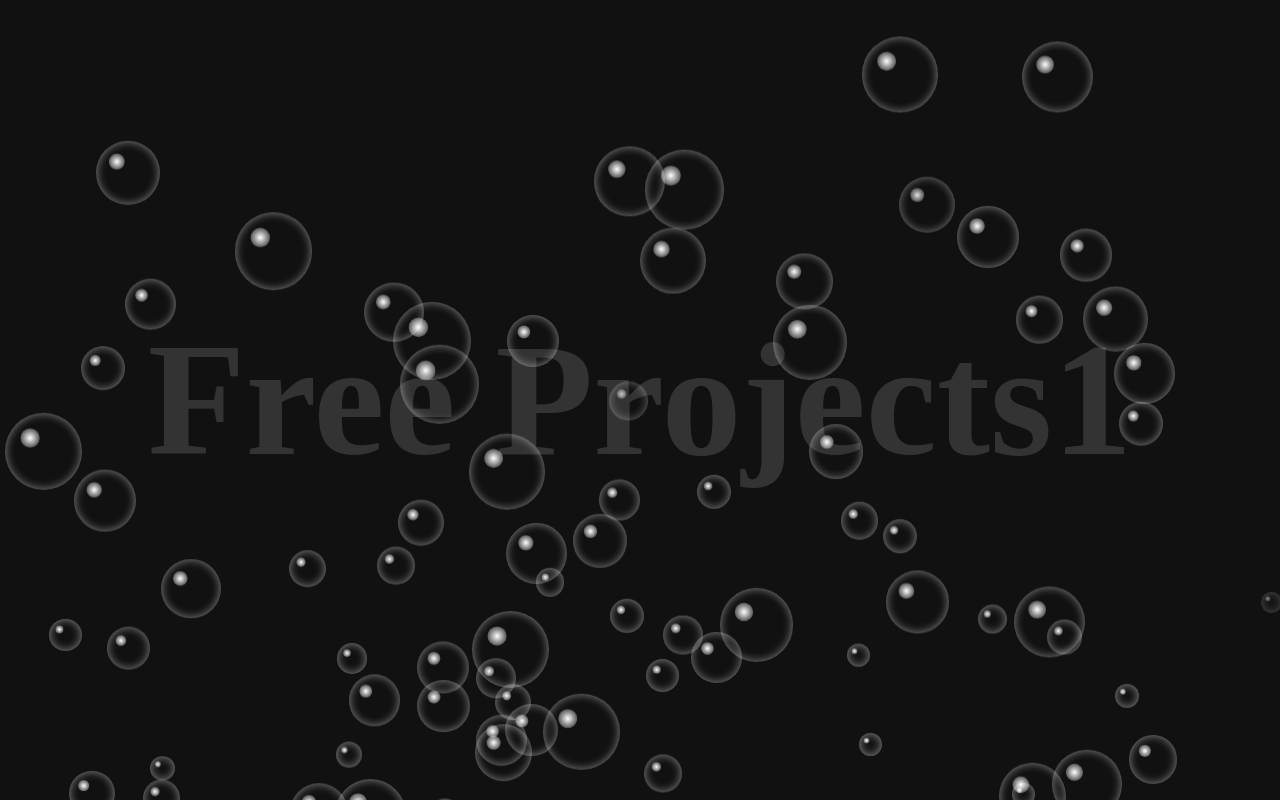
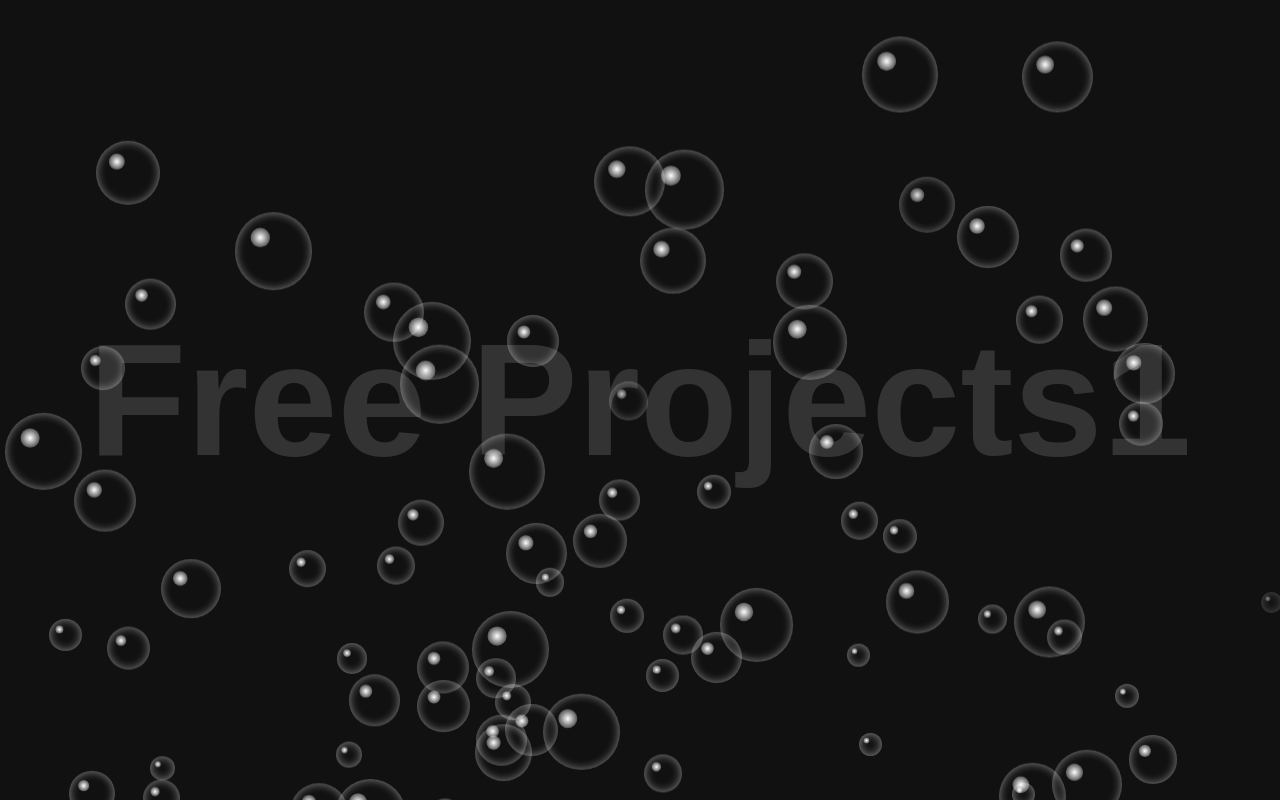
Before and after one commit to BHOLU-SINGH/Animated_Bubbles, a plain HTML site: page index.html in a window 1280 px wide. Drawn offline with Linux system fonts and the light colour scheme.

Commit message:
Update style.css

```diff
--- a/style.css
+++ b/style.css
@@ -1,7 +1,7 @@
 *{
 	margin: 0;
 	padding: 0;
-	/*font-family: consolas;*/
+	font-family: sans-serif;
 }
 section{
 	position: relative;
```
